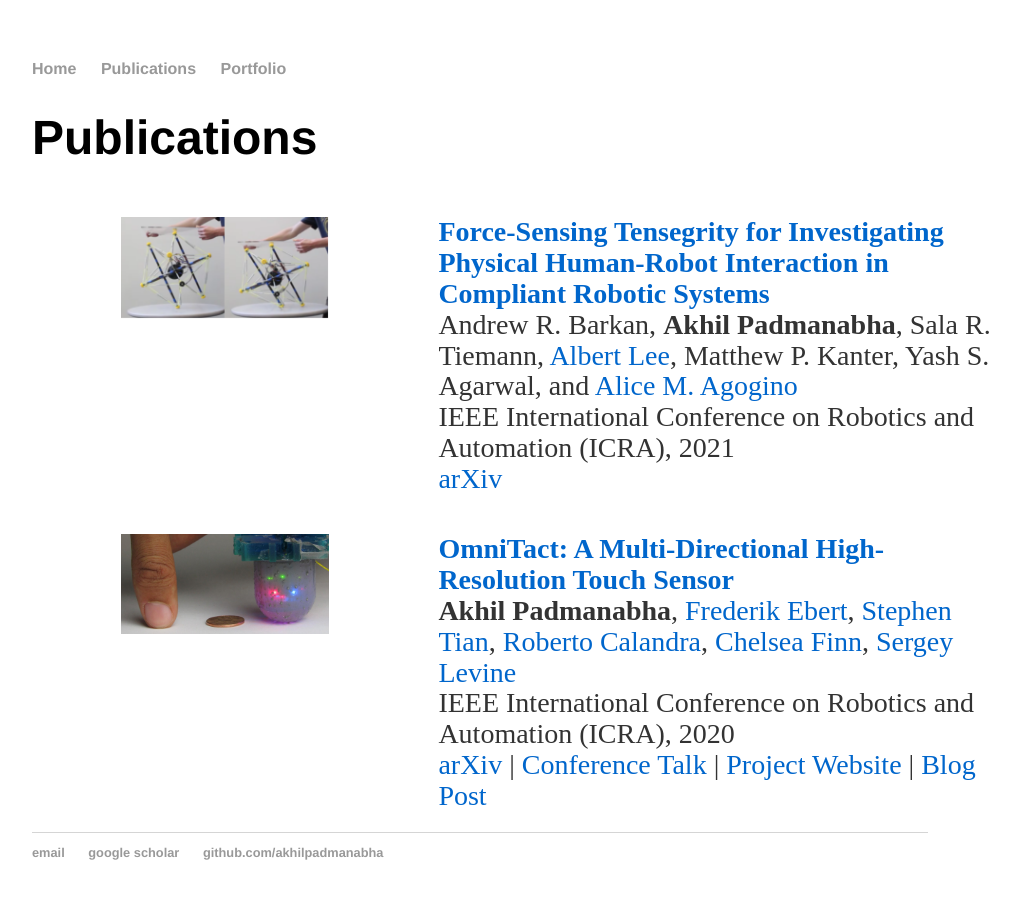
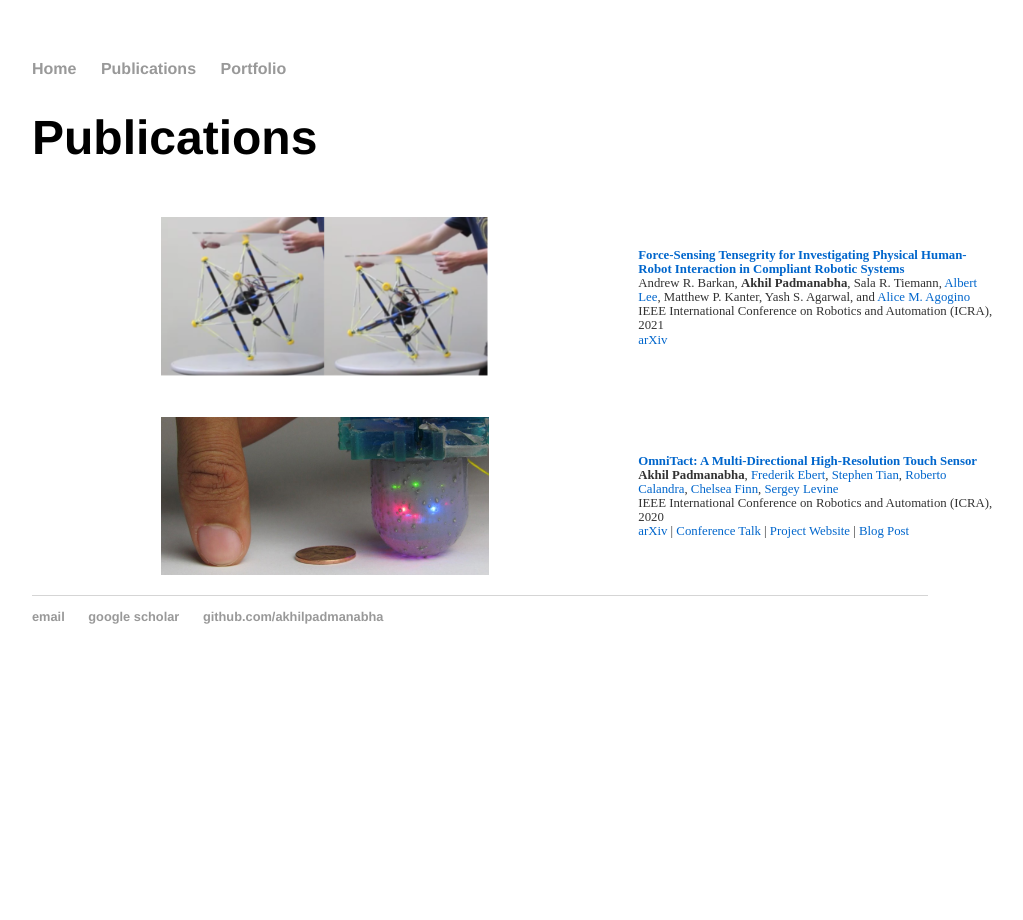
Before and after one commit to akhilpadmanabha/akhilpadmanabha.github.io, a Jekyll site: the page built from publications/index.html, in a window 1280 px wide. Shown: the whole page, without its empty margins (160-1183 px from the left). Built offline with Jekyll 4.4.1, drawn with Linux system fonts in a browser that asks for light colours.

Commit message:
font size

```diff
--- a/css/main.css
+++ b/css/main.css
@@ -30,7 +30,7 @@
 }
 
 g {
-  font-size: 1.75em;
+  font-size: 0.80em;
   line-height: 1.1em;
   color: #333;
 }
```
